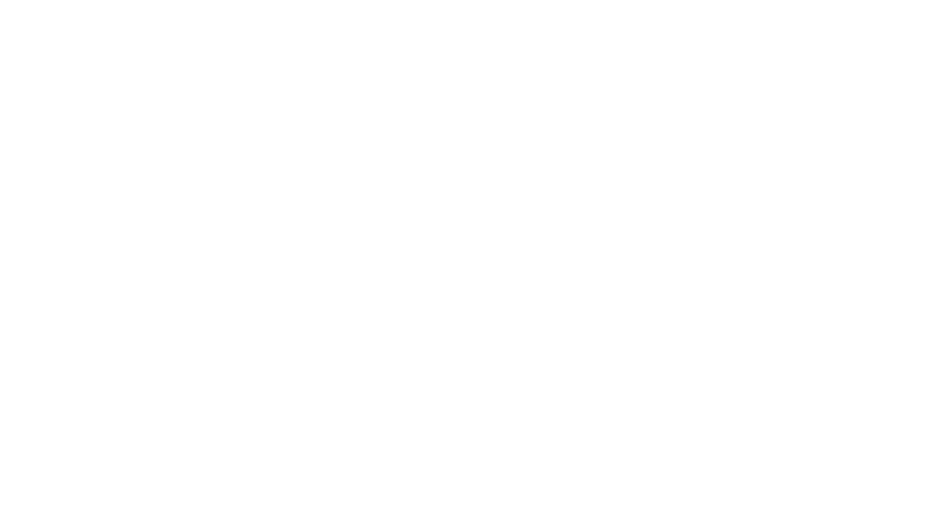
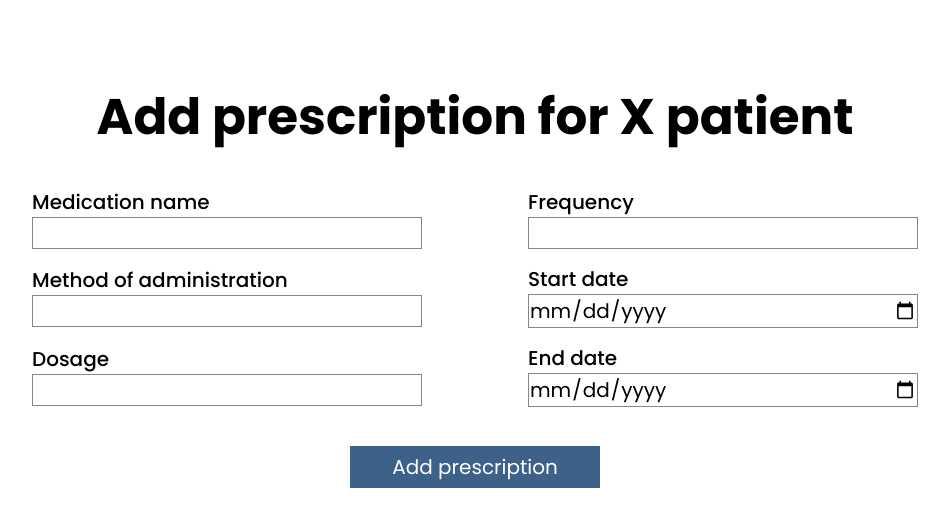
Before and after one commit to DemianOportus/mediview, a React (Create React App) app: page /add-prescription/1 in a window 1280 px wide. Before the commit this address had no page. Shown: the top 526 px of the page, without its empty margins (165-1114 px from the left). Built offline with nearby package versions, Linux system fonts and the light colour scheme; the HTML template or start-up script is replaced by a standard one.

Commit message:
Couple of fixes + addprescription page

```diff
--- a/src/App.js
+++ b/src/App.js
@@ -7,6 +7,7 @@
 import AddPatient from "./pages/addPatient";
 import ShowPatientFile from "./pages/showPatientFile";
 import Navbar from "./components/navbar";
+import AddPrescription from "./pages/addPrescription";
 
 function App() {
   return (
@@ -24,6 +25,12 @@
           </div>
           }
         />
+        <Route path="add-prescription/:id" element={
+          <div>
+            <AddPrescription/>
+          </div>
+          }
+        />
       </Routes>
     </BrowserRouter>
   );
--- a/src/components/navbar.js
+++ b/src/components/navbar.js
@@ -4,7 +4,7 @@
     return(
         <div>
             <div className="flex justify-between mx-12 my-2 items-center">
-                <h1 className="text-[40px] font-bold">MediView</h1>
+                <a href="/search"><h1 className="text-[40px] font-bold">MediView</h1></a>
                 <div>
                     <Link to="/add-a-patient" className="mr-12">
                         <button
--- a/src/components/search.js
+++ b/src/components/search.js
@@ -48,13 +48,13 @@
             {patients.map((patient, index) => (
                 <tr key={index}>
                 <td>
-                    {patient.name}
-                    <a href={"/show-patient-file/"+patient.id}>
-                        <img
-                            alt=": View File"
-                            src={magnifyingGlass}
-                            className="object-scale-down h-12 w-12 m-auto"
-                        />
+                    <a className="flex items-center gap-1" href={"/show-patient-file/"+patient.id}>
+                      <img
+                        alt=": View File"
+                        src={magnifyingGlass}
+                        className="object-scale-down h-6 w-6"
+                      />
+                     {patient.name}
                     </a>
                 </td>
                 </tr>
--- /dev/null
+++ b/src/pages/addPrescription.js
@@ -0,0 +1,46 @@
+function AddPrescription() {
+    return(
+        <div className="mt-20">
+            {/* Need to change 'X patient' to name of the patient from whose file the user
+            clicked 'Add prescription'*/}
+            <h1 className="font-bold text-[50px] text-center mb-8">Add prescription for X patient</h1>
+            <form className="md:grid md:grid-cols-2 md:place-items-center xl:mx-36">
+                <div className="order-1">
+                    <label>Medication name</label><br/>
+                    <input type="name"/>
+                </div>
+                <div className="order-3">
+                    <label>Method of administration</label><br/>
+                    <input type="name"/>
+                </div>
+                <div className="order-5">
+                    <label>Dosage</label><br/>
+                    <input type="name"/>
+                </div>
+                <div className="order-2">
+                    <label>Frequency</label><br/>
+                    <input type="name"/>
+                </div>
+
+                <div className="order-4">
+                    <label>Start date</label><br/>
+                    <input type="date"/>
+                </div>
+                <div className="order-8">
+                    <label>End date</label><br/>
+                    <input type="date"/>
+                </div>
+            </form>
+            <div className="text-center">
+            {/* Need to add link to 'Add prescription' button which leads the user back
+            to the patient's file with the added prescription*/}
+            <button
+                className="bg-[#3D6189] w-[250px] text-white py-[6px] mt-6 mb-5">
+                Add prescription
+            </button>
+            </div>
+        </div>
+    )
+}
+
+export default AddPrescription;
--- a/src/pages/showPatientFile.js
+++ b/src/pages/showPatientFile.js
@@ -1,6 +1,7 @@
 import React from "react";
 import { useParams } from "react-router-dom";
 import patientFiles from "../components/patientFiles";
+import { Link } from "react-router-dom";
 
 function ShowPatientFile() {
   const { id } = useParams();
@@ -40,10 +41,12 @@
                     <li>Frequency: {patientFile.frequency}</li>
                     <li>Start date: {patientFile.startDate}</li>
                     <li>End date: {patientFile.endDate}</li>
-                    <button
-                        className="grid-row-end bg-[#3D6189] w-[220px] text-white py-[6px] mt-6 mb-5">
-                        Add prescription +
-                    </button>
+                    <Link to={`/add-prescription/${patientFile.id}`}>
+                      <button
+                          className="grid-row-end bg-[#3D6189] w-[220px] text-white py-[6px] mt-6 mb-5">
+                          Add prescription +
+                      </button>
+                    </Link>
                 </div>
             </div>
         </div>
```
